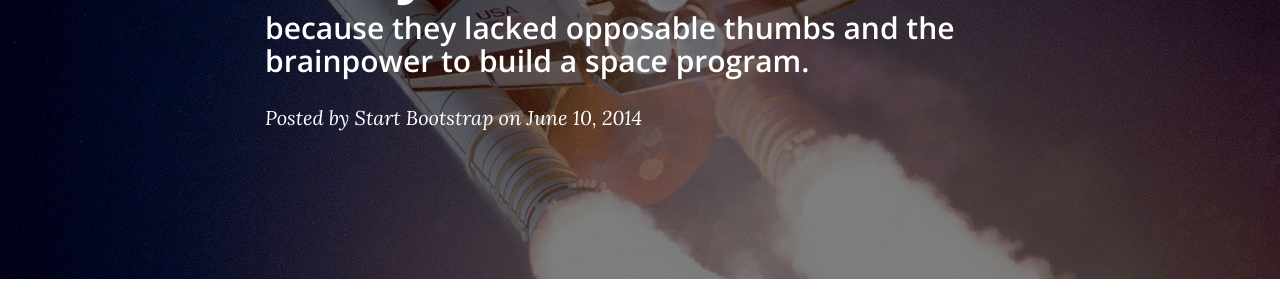
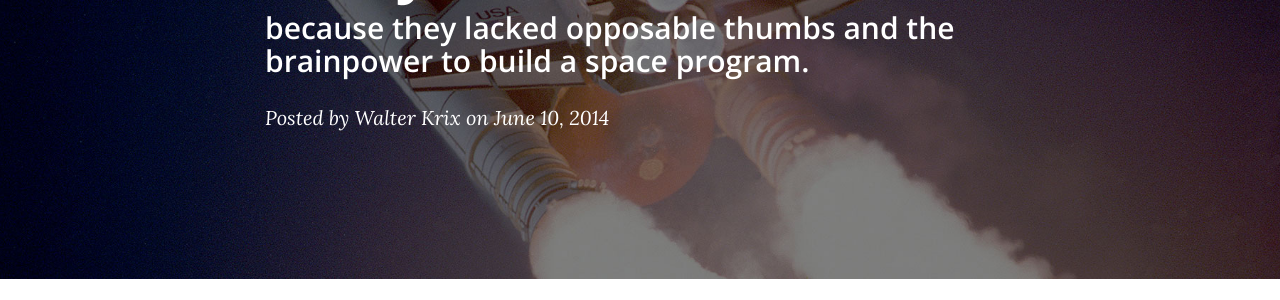
Before and after one commit to wkrix/wkrix.github.io, a Jekyll site: the page built from _posts/2014-06-10-dinosaurs.markdown, in a window 1280 px wide and 900 px high. Shown: the part 290-590 px from the top of the window. Built offline with Jekyll 4.4.1, drawn with Linux system fonts in a browser that asks for light colours; nearby versions of some CDN libraries; comment, search, counter and statistics services are not loaded.

Commit message:
title test

```diff
--- a/_posts/2014-06-10-dinosaurs.markdown
+++ b/_posts/2014-06-10-dinosaurs.markdown
@@ -3,7 +3,7 @@ layout:     post
 title:      "Dinosaurs are extinct today"
 subtitle:   "because they lacked opposable thumbs and the brainpower to build a space program."
 date:       2014-06-10 12:00:00
-author:     "Start Bootstrap"
+author:     "Walter Krix"
 header-img: "img/post-bg-01.jpg"
 ---
 
```
